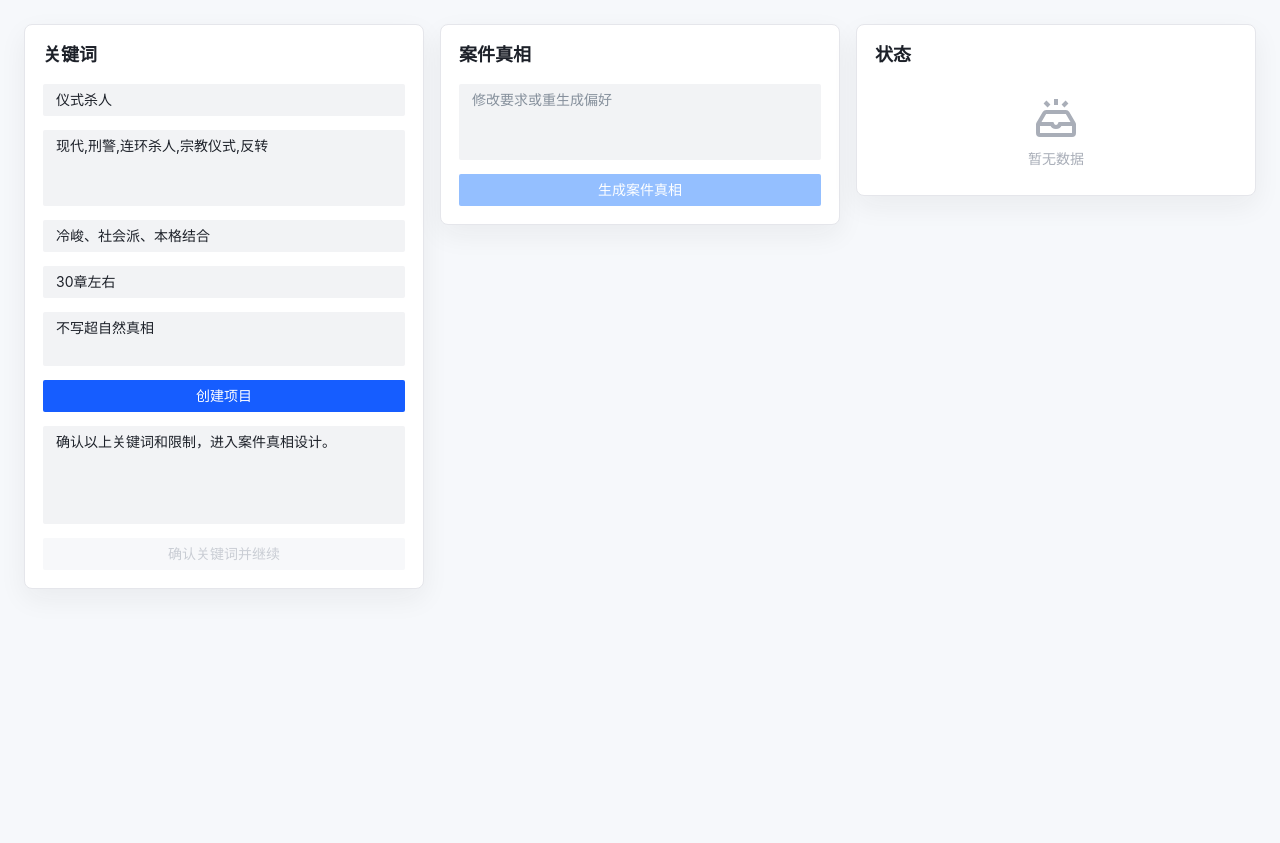
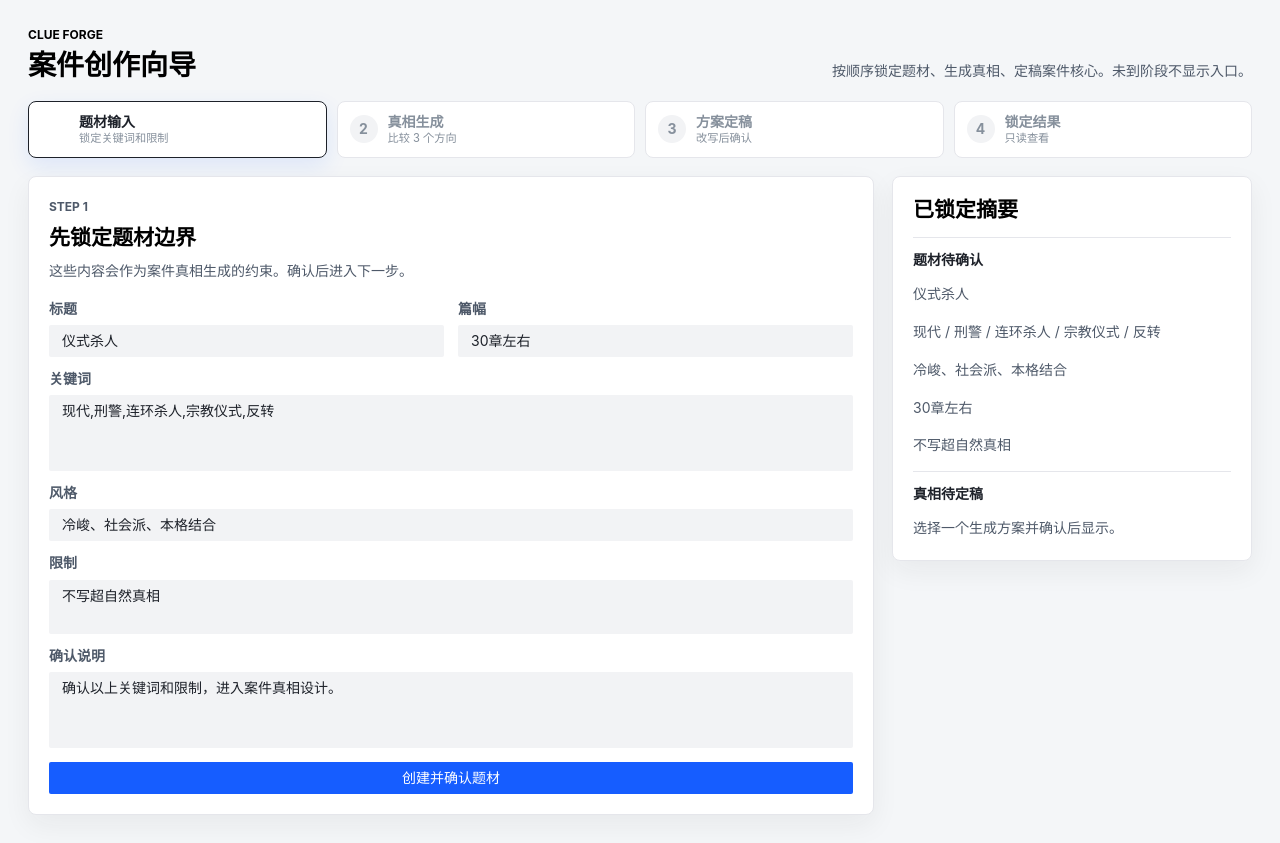
Before and after one commit to StingNevermore/clue-forge, a Vue app in the folder apps/web/: page / in a window 1280 px wide. Before the commit the page ends 800 px from the top, so only its background shows below. Built offline with nearby package versions, Linux system fonts and the light colour scheme.

Commit message:
Redesign case creation as wizard

```diff
--- a/apps/web/src/App.vue
+++ b/apps/web/src/App.vue
@@ -8,10 +8,11 @@ import {
 	confirmCaseTruth,
 	createNovel,
 	generateCaseTruth,
-	loadNovel,
 	NeedsClarificationError,
 	type NovelState,
 } from "./api";
+
+type WizardStep = "brief" | "generate" | "finalize" | "result";
 
 const title = ref("仪式杀人");
 const keywords = ref("现代,刑警,连环杀人,宗教仪式,反转");
@@ -26,6 +27,7 @@ const caseDecision = ref(
 const novelId = ref("");
 const state = ref<NovelState | null>(null);
 const draftCase = ref<CaseTruth | null>(null);
+const selectedOptionId = ref("");
 const error = ref("");
 const questions = ref<string[]>([]);
 const loading = ref(false);
@@ -55,13 +57,44 @@ const brief = computed(
 );
 
 const briefJson = computed(() => JSON.stringify(brief.value));
-// biome-ignore lint/correctness/noUnusedVariables: used by Vue template
-const canGenerateCaseTruth = computed(
-	() => state.value?.stage === "case_truth",
+const hasLockedBrief = computed(() => !!state.value);
+const hasLockedCase = computed(
+	() => state.value?.stage === "case_truth_confirmed",
 );
 // biome-ignore lint/correctness/noUnusedVariables: used by Vue template
-const isCaseTruthConfirmed = computed(
-	() => state.value?.stage === "case_truth_confirmed",
+const caseOptions = computed(
+	() => state.value?.caseTruthOptions.slice(0, 3) ?? [],
+);
+const currentStep = computed<WizardStep>(() => {
+	if (hasLockedCase.value) {
+		return "result";
+	}
+	if (draftCase.value) {
+		return "finalize";
+	}
+	if (hasLockedBrief.value) {
+		return "generate";
+	}
+	return "brief";
+});
+
+const steps: { key: WizardStep; title: string; summary: string }[] = [
+	{ key: "brief", title: "题材输入", summary: "锁定关键词和限制" },
+	{ key: "generate", title: "真相生成", summary: "比较 3 个方向" },
+	{ key: "finalize", title: "方案定稿", summary: "改写后确认" },
+	{ key: "result", title: "锁定结果", summary: "只读查看" },
+];
+
+// biome-ignore lint/correctness/noUnusedVariables: used by Vue template
+const stepIndex = computed(() =>
+	steps.findIndex((step) => step.key === currentStep.value),
+);
+
+// biome-ignore lint/correctness/noUnusedVariables: used by Vue template
+const primaryBriefAction = computed(() =>
+	novelId.value && savedBriefJson.value === briefJson.value
+		? "确认题材并继续"
+		: "创建并确认题材",
 );
 
 const run = async <T>(fn: () => Promise<T>) => {
@@ -84,21 +117,12 @@ const run = async <T>(fn: () => Promise<T>) => {
 
 const setState = (next: NovelState) => {
 	state.value = next;
-	const firstOption = next.caseTruthOptions[0];
-	if (firstOption && !draftCase.value) {
-		selectCaseTruth(firstOption);
-	}
 };
 
-// biome-ignore lint/correctness/noUnusedVariables: used by Vue template
-const create = () =>
-	run(async () => {
-		const novel = await createNovel(title.value, brief.value);
-		novelId.value = novel.id;
-		savedBriefJson.value = briefJson.value;
+const resetCaseDraft = () => {
 	draftCase.value = null;
-		setState(await loadNovel(novel.id));
-	});
+	selectedOptionId.value = "";
+};
 
 // biome-ignore lint/correctness/noUnusedVariables: used by Vue template
 const confirmBrief = () =>
@@ -107,7 +131,7 @@ const confirmBrief = () =>
 			const novel = await createNovel(title.value, brief.value);
 			novelId.value = novel.id;
 			savedBriefJson.value = briefJson.value;
-			draftCase.value = null;
+			resetCaseDraft();
 		}
 		const result = await confirmBriefInput(novelId.value, decision.value);
 		setState(result.state);
@@ -119,11 +143,13 @@ const generateCaseTruthOptions = () =>
 		const result = await generateCaseTruth(novelId.value, {
 			feedback: caseFeedback.value,
 		});
-		draftCase.value = null;
+		resetCaseDraft();
 		setState(result.state);
 	});
 
+// biome-ignore lint/correctness/noUnusedVariables: used by Vue template
 const selectCaseTruth = (option: CaseTruthOption) => {
+	selectedOptionId.value = option.id;
 	draftCase.value = {
 		victim: option.victim,
 		surfaceMystery: option.surfaceMystery,
@@ -153,157 +179,285 @@ const confirmCase = () =>
 		});
 		setState(result.state);
 	});
+
+// biome-ignore lint/correctness/noUnusedVariables: used by Vue template
+const confirmationStageName = (stage: string) =>
+	stage === "brief_input"
+		? "题材"
+		: stage === "case_truth"
+			? "案件真相"
+			: stage;
 </script>
 
 <template>
 	<main class="workspace">
-		<section class="panel">
-			<h2>关键词</h2>
+		<header class="hero">
+			<div>
+				<p class="eyebrow">Clue Forge</p>
+				<h1>案件创作向导</h1>
+			</div>
+			<p class="hero-copy">
+				按顺序锁定题材、生成真相、定稿案件核心。未到阶段不显示入口。
+			</p>
+		</header>
+
+		<nav class="steps" aria-label="创作步骤">
+			<div
+				v-for="(step, index) in steps"
+				:key="step.key"
+				class="step"
+				:class="{
+					active: currentStep === step.key,
+					done: index < stepIndex || currentStep === 'result',
+				}"
+			>
+				<span class="step-number">{{ index + 1 }}</span>
+				<span>
+					<strong>{{ step.title }}</strong>
+					<small>{{ step.summary }}</small>
+				</span>
+			</div>
+		</nav>
+
+		<div class="content">
+			<section class="panel task-panel">
+				<a-alert v-if="error" type="error" show-icon :title="error">
+					<template v-if="questions.length" #content>
+						<ul class="question-list">
+							<li v-for="item in questions" :key="item">{{ item }}</li>
+						</ul>
+					</template>
+				</a-alert>
+
+				<div v-if="currentStep === 'brief'" class="task-stack">
+					<div class="section-head">
+						<p class="eyebrow">Step 1</p>
+						<h2>先锁定题材边界</h2>
+						<p>
+							这些内容会作为案件真相生成的约束。确认后进入下一步。
+						</p>
+					</div>
+
+					<div class="field-grid">
+						<label>
+							<span>标题</span>
 							<a-input v-model="title" placeholder="标题" />
+						</label>
+						<label>
+							<span>篇幅</span>
+							<a-input v-model="length" placeholder="篇幅，例如 30章左右" />
+						</label>
+					</div>
+					<label>
+						<span>关键词</span>
 						<a-textarea
 							v-model="keywords"
 							:auto-size="{ minRows: 3, maxRows: 5 }"
 							placeholder="关键词，用逗号或换行分隔"
 						/>
+					</label>
+					<label>
+						<span>风格</span>
 						<a-input v-model="style" placeholder="风格" />
-			<a-input v-model="length" placeholder="篇幅，例如 30章左右" />
+					</label>
+					<label>
+						<span>限制</span>
 						<a-textarea
 							v-model="limits"
 							:auto-size="{ minRows: 2, maxRows: 4 }"
 							placeholder="限制，用逗号或换行分隔"
 						/>
-			<a-button type="primary" :loading="loading" @click="create">
-				创建项目
+					</label>
+					<label>
+						<span>确认说明</span>
+						<a-textarea
+							v-model="decision"
+							:auto-size="{ minRows: 3, maxRows: 5 }"
+						/>
+					</label>
+					<a-button type="primary" :loading="loading" @click="confirmBrief">
+						{{ primaryBriefAction }}
 					</a-button>
-			<a-textarea v-model="decision" :auto-size="{ minRows: 4, maxRows: 6 }" />
-			<a-button :disabled="!novelId" :loading="loading" @click="confirmBrief">
-				确认关键词并继续
-			</a-button>
-		</section>
+				</div>
 
-		<section class="panel">
-			<h2>案件真相</h2>
+				<div v-else-if="currentStep === 'generate'" class="task-stack">
+					<div class="section-head">
+						<p class="eyebrow">Step 2</p>
+						<h2>生成并比较案件真相</h2>
+						<p>
+							先看方向是否成立，再选择一个方案进入完整定稿。
+						</p>
+					</div>
+					<label>
+						<span>生成偏好</span>
 						<a-textarea
 							v-model="caseFeedback"
 							:auto-size="{ minRows: 3, maxRows: 5 }"
-				placeholder="修改要求或重生成偏好"
+							placeholder="例如：更社会派、更本格、反转更克制"
 						/>
+					</label>
 					<a-button
 						type="primary"
-				:disabled="!canGenerateCaseTruth"
 						:loading="loading"
 						@click="generateCaseTruthOptions"
 					>
-				生成案件真相
+						{{ caseOptions.length ? "重新生成 3 个方案" : "生成 3 个真相方案" }}
 					</a-button>
 
-			<a-list
-				v-if="state?.caseTruthOptions.length"
-				:data="state.caseTruthOptions"
-				class="option-list"
+					<div v-if="caseOptions.length" class="option-grid">
+						<button
+							v-for="item in caseOptions"
+							:key="item.id"
+							type="button"
+							class="option-card"
+							:class="{ selected: selectedOptionId === item.id }"
+							@click="selectCaseTruth(item)"
 						>
-				<template #item="{ item }">
-					<a-list-item>
-						<div class="option">
 							<strong>{{ item.id }}. {{ item.title }}</strong>
 							<span>{{ item.surfaceMystery }}</span>
 							<span>真凶：{{ item.culprit }}</span>
-							<a-button size="small" @click="selectCaseTruth(item)">
-								选择
-							</a-button>
+							<span>反转：{{ item.finalTwist }}</span>
+						</button>
 					</div>
-					</a-list-item>
-				</template>
-			</a-list>
+				</div>
 
-			<div v-if="draftCase" class="case-editor">
+				<div v-else-if="currentStep === 'finalize' && draftCase" class="task-stack">
+					<div class="section-head">
+						<p class="eyebrow">Step 3</p>
+						<h2>改写后锁定案件真相</h2>
+						<p>
+							这里是案件的核心事实。确认后会进入只读结果页。
+						</p>
+					</div>
+
+					<div class="field-grid">
+						<label>
+							<span>被害人</span>
 							<a-input v-model="draftCase.victim" placeholder="被害人" />
+						</label>
+						<label>
+							<span>真凶</span>
+							<a-input v-model="draftCase.culprit" placeholder="真凶" />
+						</label>
+					</div>
+					<label>
+						<span>表层谜面</span>
 						<a-textarea
 							v-model="draftCase.surfaceMystery"
 							:auto-size="{ minRows: 2, maxRows: 4 }"
 							placeholder="表层谜面"
 						/>
-				<a-input v-model="draftCase.culprit" placeholder="真凶" />
+					</label>
+					<label>
+						<span>真凶动机</span>
 						<a-textarea
 							v-model="draftCase.motive"
 							:auto-size="{ minRows: 2, maxRows: 4 }"
 							placeholder="真凶动机"
 						/>
+					</label>
+					<label>
+						<span>真实作案过程</span>
 						<a-textarea
 							v-model="draftCase.method"
 							:auto-size="{ minRows: 3, maxRows: 6 }"
 							placeholder="真实作案过程"
 						/>
+					</label>
+					<label>
+						<span>掩盖方式</span>
 						<a-textarea
 							v-model="draftCase.coverUp"
 							:auto-size="{ minRows: 2, maxRows: 4 }"
 							placeholder="凶手如何掩盖真相"
 						/>
+					</label>
+					<label>
+						<span>最终反转</span>
 						<a-textarea
 							v-model="draftCase.finalTwist"
 							:auto-size="{ minRows: 2, maxRows: 4 }"
 							placeholder="最终反转"
 						/>
+					</label>
+					<label>
+						<span>推理卖点</span>
 						<a-textarea
 							v-model="draftCase.reasoningHook"
 							:auto-size="{ minRows: 2, maxRows: 4 }"
 							placeholder="推理卖点"
 						/>
+					</label>
+					<label>
+						<span>确认说明</span>
 						<a-textarea
 							v-model="caseDecision"
 							:auto-size="{ minRows: 3, maxRows: 5 }"
 						/>
-				<a-button
-					type="primary"
-					:disabled="!canGenerateCaseTruth"
-					:loading="loading"
-					@click="confirmCase"
-				>
-					确认案件真相
+					</label>
+					<a-button type="primary" :loading="loading" @click="confirmCase">
+						确认并锁定案件真相
 					</a-button>
+				</div>
+
+				<div v-else class="task-stack">
+					<div class="section-head">
+						<p class="eyebrow">Step 4</p>
+						<h2>案件真相已锁定</h2>
+						<p>
+							当前版本只到案件核心定稿。结构、章节和正文等后续阶段暂不开放入口。
+						</p>
+					</div>
+					<a-descriptions v-if="state" :column="1" bordered>
+						<a-descriptions-item label="真凶">
+							{{ state.case.culprit }}
+						</a-descriptions-item>
+						<a-descriptions-item label="动机">
+							{{ state.case.motive }}
+						</a-descriptions-item>
+						<a-descriptions-item label="作案方式">
+							{{ state.case.method }}
+						</a-descriptions-item>
+						<a-descriptions-item label="最终反转">
+							{{ state.case.finalTwist }}
+						</a-descriptions-item>
+						<a-descriptions-item label="推理卖点">
+							{{ state.case.reasoningHook }}
+						</a-descriptions-item>
+					</a-descriptions>
 				</div>
 			</section>
 
-		<section class="panel">
-			<h2>状态</h2>
-			<a-alert v-if="error" type="error" show-icon :title="error" />
-			<a-list v-if="questions.length" :data="questions">
-				<template #item="{ item }">
-					<a-list-item>{{ item }}</a-list-item>
+			<aside class="panel summary-panel">
+				<h2>已锁定摘要</h2>
+				<div class="summary-block">
+					<strong>{{ hasLockedBrief ? "题材已锁定" : "题材待确认" }}</strong>
+					<p>{{ title }}</p>
+					<p>{{ keywordList.join(" / ") || "暂无关键词" }}</p>
+					<p>{{ style || "未填写风格" }}</p>
+					<p>{{ length || "未填写篇幅" }}</p>
+					<p>{{ limitList.join(" / ") || "无限制" }}</p>
+				</div>
+
+				<div class="summary-block">
+					<strong>{{ hasLockedCase ? "真相已锁定" : "真相待定稿" }}</strong>
+					<template v-if="hasLockedCase && state">
+						<p>真凶：{{ state.case.culprit }}</p>
+						<p>反转：{{ state.case.finalTwist }}</p>
 					</template>
-			</a-list>
-			<a-descriptions v-if="state" :column="1" bordered>
-				<a-descriptions-item label="阶段">
-					{{ state.stage }}
-				</a-descriptions-item>
-				<a-descriptions-item label="关键词">
-					{{ state.brief.keywords.join(" / ") }}
-				</a-descriptions-item>
-				<a-descriptions-item label="风格">
-					{{ state.brief.style || "未填写" }}
-				</a-descriptions-item>
-				<a-descriptions-item label="篇幅">
-					{{ state.brief.length }}
-				</a-descriptions-item>
-				<a-descriptions-item label="限制">
-					{{ state.brief.limits.join(" / ") || "无" }}
-				</a-descriptions-item>
-				<a-descriptions-item v-if="isCaseTruthConfirmed" label="真凶">
-					{{ state.case.culprit }}
-				</a-descriptions-item>
-				<a-descriptions-item v-if="isCaseTruthConfirmed" label="最终反转">
-					{{ state.case.finalTwist }}
-				</a-descriptions-item>
-				<a-descriptions-item label="确认次数">
-					{{ state.confirmations.length }}
-				</a-descriptions-item>
-			</a-descriptions>
-			<a-empty v-else />
-			<a-list v-if="state" :data="state.confirmations">
-				<template #item="{ item }">
-					<a-list-item>{{ item.stage }}: {{ item.summary }}</a-list-item>
-				</template>
-			</a-list>
-		</section>
+					<p v-else>选择一个生成方案并确认后显示。</p>
+				</div>
+
+				<div v-if="state?.confirmations.length" class="summary-block">
+					<strong>确认记录</strong>
+					<ul class="history-list">
+						<li v-for="item in state.confirmations" :key="item.createdAt">
+							<span>{{ confirmationStageName(item.stage) }}</span>
+							<small>{{ item.summary }}</small>
+						</li>
+					</ul>
+				</div>
+			</aside>
+		</div>
 	</main>
 </template>
--- a/apps/web/src/style.css
+++ b/apps/web/src/style.css
@@ -1,5 +1,6 @@
 :root {
-	background: #f6f8fb;
+	background: #f4f6f8;
+	color: var(--color-text-1);
 	font-family:
 		Inter, ui-sans-serif, system-ui, -apple-system, BlinkMacSystemFont,
 		"Segoe UI", sans-serif;
@@ -15,46 +16,274 @@ body {
 
 .workspace {
 	min-height: 100vh;
+	padding: 28px;
+}
+
+.hero {
+	display: flex;
+	align-items: end;
+	justify-content: space-between;
+	gap: 24px;
+	max-width: 1280px;
+	margin: 0 auto 18px;
+}
+
+.hero h1,
+.section-head h2,
+.summary-panel h2 {
+	margin: 0;
+	line-height: 1.25;
+}
+
+.hero h1 {
+	font-size: 28px;
+}
+
+.hero-copy,
+.section-head p,
+.summary-block p {
+	margin: 0;
+	color: var(--color-text-2);
+	line-height: 1.7;
+}
+
+.hero-copy {
+	max-width: 430px;
+	text-align: right;
+}
+
+.eyebrow {
+	margin: 0 0 6px;
+	color: var(--color-primary-6);
+	font-size: 12px;
+	font-weight: 700;
+	letter-spacing: 0;
+	text-transform: uppercase;
+}
+
+.steps {
 	display: grid;
-	grid-template-columns: repeat(3, minmax(240px, 1fr));
-	gap: 16px;
+	grid-template-columns: repeat(4, minmax(0, 1fr));
+	gap: 10px;
+	max-width: 1280px;
+	margin: 0 auto 18px;
+}
+
+.step {
+	display: flex;
+	gap: 10px;
+	align-items: center;
+	min-width: 0;
+	padding: 12px;
+	border: 1px solid var(--color-border-2);
+	border-radius: 8px;
+	background: #fff;
+	color: var(--color-text-3);
+}
+
+.step.active {
+	border-color: var(--color-primary-6);
+	color: var(--color-text-1);
+	box-shadow: 0 8px 22px rgb(22 93 255 / 10%);
+}
+
+.step.done {
+	color: var(--color-text-1);
+}
+
+.step-number {
+	display: grid;
+	flex: 0 0 28px;
+	width: 28px;
+	height: 28px;
+	place-items: center;
+	border-radius: 50%;
+	background: var(--color-fill-2);
+	font-weight: 700;
+}
+
+.step.active .step-number,
+.step.done .step-number {
+	background: var(--color-primary-6);
+	color: #fff;
+}
+
+.step strong,
+.step small {
+	display: block;
+	overflow: hidden;
+	text-overflow: ellipsis;
+	white-space: nowrap;
+}
+
+.step small {
+	margin-top: 2px;
+	color: var(--color-text-3);
+}
+
+.content {
+	display: grid;
+	grid-template-columns: minmax(0, 1fr) 360px;
+	gap: 18px;
 	align-items: start;
-	padding: 24px;
+	max-width: 1280px;
+	margin: 0 auto;
 }
 
 .panel {
-	display: flex;
-	flex-direction: column;
-	gap: 14px;
 	min-width: 0;
-	padding: 18px;
+	padding: 20px;
 	border: 1px solid var(--color-border-2);
 	border-radius: 8px;
 	background: #fff;
 	box-shadow: 0 10px 28px rgb(29 33 41 / 6%);
 }
 
-h2 {
-	margin: 0 0 4px;
-	color: var(--color-text-1);
-	font-size: 18px;
-	line-height: 1.3;
+.task-panel {
+	min-height: 560px;
 }
 
-.option,
-.case-editor {
+.task-stack,
+.summary-panel,
+.summary-block,
+.history-list,
+.question-list {
+	display: flex;
+	flex-direction: column;
+	gap: 14px;
+}
+
+.section-head {
+	display: flex;
+	flex-direction: column;
+	gap: 8px;
+	padding-bottom: 4px;
+}
+
+label {
+	display: flex;
+	flex-direction: column;
+	gap: 8px;
+	min-width: 0;
+	color: var(--color-text-2);
+	font-weight: 600;
+}
+
+.field-grid {
+	display: grid;
+	grid-template-columns: repeat(2, minmax(0, 1fr));
+	gap: 14px;
+}
+
+.option-grid {
+	display: grid;
+	grid-template-columns: repeat(3, minmax(0, 1fr));
+	gap: 12px;
+}
+
+.option-card {
 	display: flex;
 	flex-direction: column;
 	gap: 10px;
-	width: 100%;
+	min-height: 190px;
+	padding: 16px;
+	border: 1px solid var(--color-border-2);
+	border-radius: 8px;
+	background: #fff;
+	color: var(--color-text-1);
+	font: inherit;
+	text-align: left;
+	cursor: pointer;
 }
 
-.option-list {
-	min-width: 0;
+.option-card:hover,
+.option-card.selected {
+	border-color: var(--color-primary-6);
+	box-shadow: 0 8px 24px rgb(22 93 255 / 10%);
 }
 
-@media (max-width: 860px) {
-	.workspace {
+.option-card span {
+	color: var(--color-text-2);
+	line-height: 1.6;
+}
+
+.summary-panel {
+	position: sticky;
+	top: 18px;
+}
+
+.summary-block {
+	padding-top: 14px;
+	border-top: 1px solid var(--color-border-2);
+}
+
+.summary-block strong {
+	color: var(--color-text-1);
+}
+
+.history-list,
+.question-list {
+	margin: 0;
+	padding: 0;
+	list-style: none;
+}
+
+.history-list li {
+	display: flex;
+	flex-direction: column;
+	gap: 4px;
+	padding: 10px 0;
+	border-bottom: 1px solid var(--color-border-1);
+}
+
+.history-list li:last-child {
+	border-bottom: 0;
+}
+
+.history-list small {
+	color: var(--color-text-2);
+	line-height: 1.6;
+}
+
+.question-list {
+	gap: 6px;
+}
+
+@media (max-width: 1040px) {
+	.content,
+	.steps {
 		grid-template-columns: 1fr;
 	}
+
+	.summary-panel {
+		position: static;
+	}
+
+	.hero {
+		align-items: start;
+		flex-direction: column;
+	}
+
+	.hero-copy {
+		text-align: left;
+	}
 }
+
+@media (max-width: 760px) {
+	.workspace {
+		padding: 16px;
+	}
+
+	.hero h1 {
+		font-size: 24px;
+	}
+
+	.field-grid,
+	.option-grid {
+		grid-template-columns: 1fr;
+	}
+
+	.task-panel {
+		min-height: 0;
+	}
+}
```
Lines whose indentation alone changed are shown as unchanged.
